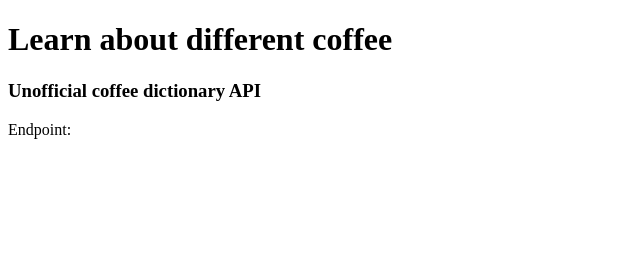
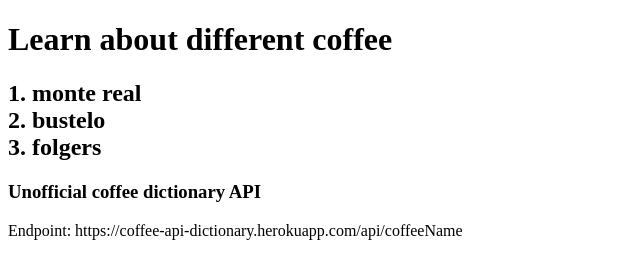
Before and after one commit to ElvisPerdomo/coffee-api-dictionary, a website: page index.html in a window 1280 px wide. Shown: the whole page, without its empty margins (0-640 px from the left). Drawn offline with Linux system fonts and the light colour scheme.

Commit message:
added new html element

```diff
--- a/index.html
+++ b/index.html
@@ -6,9 +6,9 @@
     </head>
     <body>
         <h1>Learn about different coffee</h1>
-        <h2></h2>
+        <h2>1. monte real <br> 2. bustelo <br> 3. folgers</h2>
         <h3>Unofficial coffee dictionary API</h3>
-         <span>Endpoint: <!-- add heroku url here --> </span>
+         <span>Endpoint:  https://coffee-api-dictionary.herokuapp.com/api/coffeeName </span>
 
 
     <script src="main.js"></script>
```
